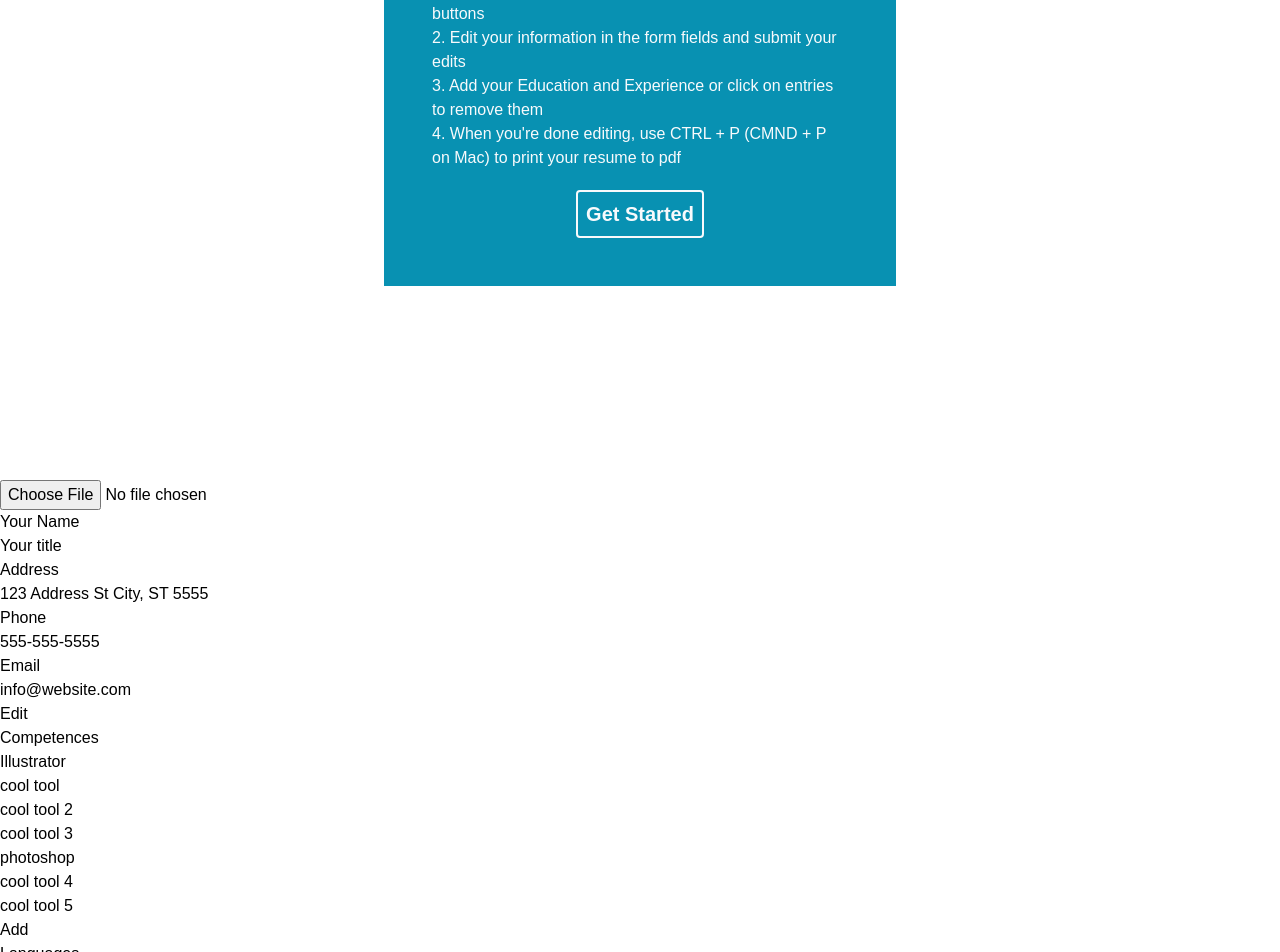
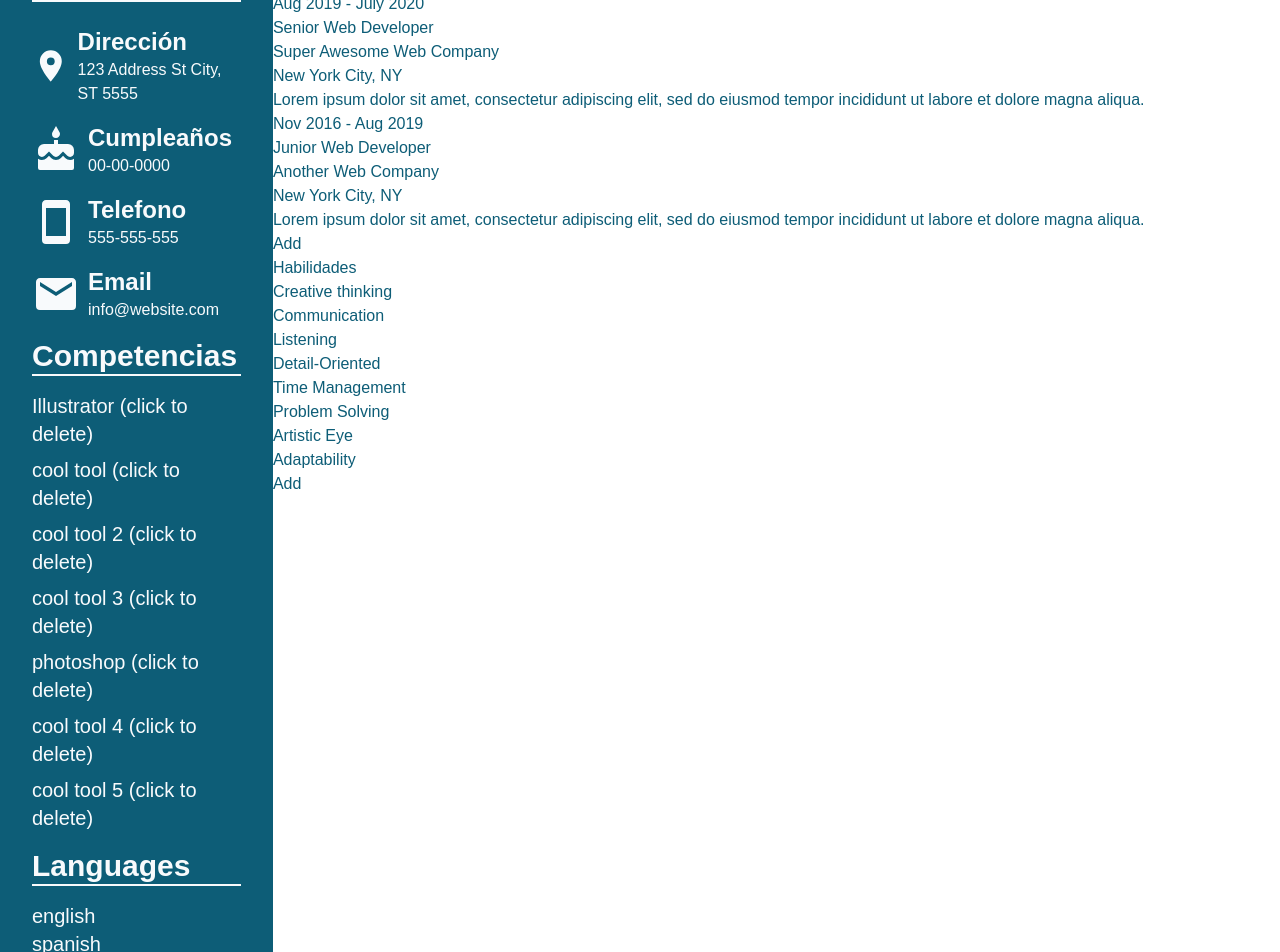
Before and after one commit to AngeloDiMortimer/CV-Application, a React (Create React App) app: page / in a window 1280 px wide. Shown: the part 320-1272 px from the top of the page. Built offline with nearby package versions, Linux system fonts and the light colour scheme; the HTML template or start-up script is replaced by a standard one.

Commit message:
Finished styling of first half

```diff
--- a/package.json
+++ b/package.json
@@ -3,6 +3,8 @@
   "version": "0.1.0",
   "private": true,
   "dependencies": {
+    "@mdi/js": "^7.2.96",
+    "@mdi/react": "^1.6.1",
     "@testing-library/jest-dom": "^5.16.5",
     "@testing-library/react": "^13.4.0",
     "@testing-library/user-event": "^13.5.0",
--- a/src/App.js
+++ b/src/App.js
@@ -1,12 +1,11 @@
 import React, { Component } from "react";
-import Instructions from "./components/Instructions";
 import Resume from "./components/Resume";
 
 class App extends Component {
   render() {
     return (
       <div id="App">
-        <Instructions />
+
         <Resume />
       </div>
     );
--- a/src/components/Aside.js
+++ b/src/components/Aside.js
@@ -6,7 +6,7 @@ import Languages from "./Languages";
 class Aside extends Component {
     render() {
         return (
-            <aside id="Aside">
+            <aside className="flex flex-col bg-customBlue text-slate-50 p-8 w-2/3" id="Aside">
                 <Info />
                 <Competences />
                 <Languages />
--- a/src/components/Competences.js
+++ b/src/components/Competences.js
@@ -10,32 +10,32 @@ class Competences extends Component {
             competences: [
                 {
                     id: uniqid(),
-                    competence: 'Illustrator'
+                    competence: 'Illustrator (click to delete)'
                 },
                 {
                     id: uniqid(),
-                    competence: 'cool tool'
+                    competence: 'cool tool (click to delete)'
                 },
                 {
                     id: uniqid(),
-                    competence: 'cool tool 2'
+                    competence: 'cool tool 2 (click to delete)'
                 },
                 {
                     id: uniqid(),
-                    competence: 'cool tool 3'
+                    competence: 'cool tool 3 (click to delete)'
                 },
 
                 {
                     id: uniqid(),
-                    competence: 'photoshop'
+                    competence: 'photoshop (click to delete)'
                 },
                 {
                     id: uniqid(),
-                    competence: 'cool tool 4'
+                    competence: 'cool tool 4 (click to delete)'
                 },
                 {
                     id: uniqid(),
-                    competence: 'cool tool 5'
+                    competence: 'cool tool 5 (click to delete)'
                 }
             ],
             edit: false
@@ -75,6 +75,11 @@ class Competences extends Component {
         })
     }
 
+    toggleBtn = () => {
+        const editBtn = document.getElementById("comp-btn");
+        editBtn.classList.toggle("hidden");
+    }
+
     render() {
         const {
             competence,
@@ -83,49 +88,68 @@ class Competences extends Component {
         } = this.state;
 
         return (
-            <div id="Competences">
-                <h2>Competences</h2>
-                <ul>
+            <>
+            <div id="Competences" onMouseEnter={this.toggleBtn} onMouseLeave={this.toggleBtn}>
+                <h2 className="text-3xl font-bold border-solid border-b-2 border-slate-50 mb-4">Competencias</h2>
+                <ul className="flex flex-col gap-2">
                     {competences.map(competence => {
                         return (
-                            <li className="hover:cursor-pointer" key={competence.id} onClick={() => this.handleRemove(competence.id)}>{competence.competence}</li>
+                            <li className="text-xl hover:cursor-pointer" key={competence.id} onClick={() => this.handleRemove(competence.id)}>{competence.competence}</li>
                         )
                     })}
                 </ul>
 
                 <button
-                    className="edit-toggle"
+                    className="edit-toggle hidden w-20 cursor-pointer mt-4 mb-2
+                    rounded-md border-solid border-2 border-white font-semibold
+                    transition-all duration-300
+                    hover:bg-slate-50 hover:text-customBlue"
+                    id="comp-btn"
                     type="button"
                     onClick={this.toggleEdit}
                 >
-                    Add
+                    Edit
                 </button>
+            </div>
+
 
                 {edit &&
-                    <form id="comp-add" className="edit-form">
-                        <label htmlFor="competence">Competence</label>
+                    <form id="comp-add" className="edit-form flex flex-col border-2 border-slate-50 mt-4 p-2">
+                        <label className="font-bold" htmlFor="competence">Competence</label>
                         <input
+                            className="border-solid border-b-2 border-white bg-transparent
+                            text-white placeholder-white focus:outline-none"
                             id="competence"
                             type="text"
                             value={competence}
                             onChange={this.handleCompChange}
                         />
 
+                        <div className="flex justify-between">
                         <button
+                            className="w-24 mt-4 mb-2 cursor-pointer
+                            rounded-md border-solid border-2 border-white font-semibold
+                            transition-all duration-300
+                            hover:bg-slate-50 hover:text-customBlue"
                             type="button"
                             onClick={this.onSubmitComp}
                         >
                             Add
                         </button>
                         <button
+                            className="w-24 mt-4 mb-2 cursor-pointer
+                            rounded-md border-solid border-2 border-white font-semibold
+                            transition-all duration-300
+                            hover:bg-slate-50 hover:text-customBlue"
                             type="button"
                             onClick={this.toggleEdit}
                         >
                             Close
                         </button>
+                        </div>
                     </form>
                 }
-            </div>
+            </>
         )
     }
 }
--- a/src/components/ImagePicker.js
+++ b/src/components/ImagePicker.js
@@ -27,18 +27,30 @@ const ImagePicker = () => {
         })
     }
 
+    const openFileSelection = () => {
+        const button = document.getElementById("contained-button-file");
+
+        button.click()
+      }
+
     return (
         <div>
-            <label htmlFor="contained-button-file">
                 {logo ? (
                     <span>
-                        <div>
-                            <img src={logo} alt="logo" />
+                        <div className="relative w-36 h-36 rounded-full hover:brightness-50
+                                hover:cursor-pointer">
+                            <img src={logo} alt="logo" className="rounded-full object-cover "
+                                onClick={openFileSelection}
+                            />
+
                         </div>
                     </span>
-                ): null}
-            </label>
+                ): (
+                    <div className="w-36 h-36 bg-slate-100 rounded-full hover:cursor-pointer hover:brightness-50" onClick={openFileSelection}></div>
+                )}
+
             <input
+                className="hidden"
                 id="contained-button-file"
                 type="file"
                 accept="image/*, png, jpeg, jpg"
--- a/src/components/Info.js
+++ b/src/components/Info.js
@@ -1,5 +1,10 @@
 import React, { Component } from "react";
 import ImagePicker from "./ImagePicker";
+
+import Icon from '@mdi/react';
+import { mdiMapMarker, mdiCakeVariant, mdiCellphone, mdiEmail } from '@mdi/js';
+
+
 
 class Info extends Component {
     constructor() {
@@ -9,6 +14,7 @@ class Info extends Component {
             name: '',
             title: '',
             address: '',
+            birthday: '',
             phone: '',
             email: '',
             edit: false
@@ -45,10 +51,21 @@ class Info extends Component {
         })
     }
 
+    handleBirthdayChange = (e) => {
+        this.setState({
+            birthday: e.target.value
+        })
+    }
+
     toggleEdit = () => {
         this.setState(prevState => ({
             edit: !prevState.edit
         }))
+    }
+
+    toggleBtn = () => {
+        const editBtn = document.getElementById("id-btn");
+        editBtn.classList.toggle("hidden");
     }
 
 
@@ -57,6 +74,7 @@ class Info extends Component {
             name,
             title,
             address,
+            birthday,
             phone,
             email,
             edit
@@ -66,77 +84,136 @@ class Info extends Component {
         return (
             <div id="Info">
                 <ImagePicker />
-                <div className="name">
+                <div className="name text-4xl font-bold mt-3">
 
                     <p>{name ? name : 'Your Name'}</p>
                 </div>
-                <div className="title">
+                <div className="title text-xl mb-7">
 
                     <p>{title ? title : 'Your title'}</p>
                 </div>
-                <div className="address">
-                    <h2>Address</h2>
+
+                <div className="contact" onMouseEnter={this.toggleBtn} onMouseLeave={this.toggleBtn}>
+                    <h1 className="text-3xl font-bold border-solid border-b-2 border-slate-50 mb-6">Contacto</h1>
+
+                    <div className="address flex flex-row items-center gap-2 mb-4">
+                        <Icon path={mdiMapMarker} size={2} />
+                        <div className="flex flex-col">
+                            <h2 className="text-2xl font-bold ">Dirección</h2>
                             <p>{address ? address : '123 Address St City, ST 5555'}</p>
                         </div>
-                <div className="phone">
-                    <h2>Phone</h2>
-                    <p>{phone ? phone : '555-555-5555'}</p>
                     </div>
-                <div className="email">
-                    <h2>Email</h2>
+
+                    <div className="birth flex flex-row items-center gap-2 mb-4">
+                        <Icon path={mdiCakeVariant} size={2} />
+                        <div className="flex flex-col">
+                            <h2 className="text-2xl font-bold ">Cumpleaños</h2>
+                            <p>{birthday ? birthday : '00-00-0000'}</p>
+                        </div>
+                    </div>
+
+                    <div className="phone flex flex-row items-center gap-2 mb-4">
+                        <Icon path={mdiCellphone} size={2} />
+                        <div className="flex flex-col">
+                            <h2 className="text-2xl font-bold ">Telefono</h2>
+                            <p>{phone ? phone : '555-555-555'}</p>
+                        </div>
+                    </div>
+                    <div className="email flex flex-row items-center gap-2 mb-4">
+                        <Icon path={mdiEmail} size={2} />
+                        <div className="flex flex-col">
+                            <h2 className="text-2xl font-bold ">Email</h2>
                             <p>{email ? email : 'info@website.com'}</p>
                         </div>
+                    </div>
+
                     <button
-                    className="edit-toggle"
+                    id="id-btn"
+                    className="edit-toggle hidden w-20 mb-2 cursor-pointer
+                    rounded-md border-solid border-2 border-white font-semibold
+                    transition-all duration-300
+                    hover:bg-slate-50 hover:text-customBlue"
                     type="button"
                     onClick={this.toggleEdit}
                 >
                     Edit
                 </button>
 
+                </div>
+
+
+
                 {edit &&
-                    <form id="intro-edit" className="edit-form">
-                        <label htmlFor="name">Name</label>
+                    <form id="intro-edit" className="edit-form flex flex-col gap-1 mb-4 border-2 border-slate-50 p-2">
+                        <label className="font-bold" htmlFor="name">Name</label>
                         <input
+                            className="border-solid border-b-2 border-white bg-transparent
+                            text-white placeholder-white focus:outline-none"
                             id="name"
                             type="text"
                             placeholder="Your Name"
                             onChange={this.handleNameChange}
                         />
 
-                        <label htmlFor="title">Title</label>
+                        <label className="font-bold" htmlFor="title">Title</label>
                         <input
+                            className="border-solid border-b-2 border-white bg-transparent
+                            text-white placeholder-white focus:outline-none"
                             id="title"
                             type="text"
                             placeholder="Your Title"
                             onChange={this.handleTitleChange}
                         />
 
-                        <label htmlFor="adress">Adress</label>
+                        <label className="font-bold" htmlFor="adress">Adress</label>
                         <input
+                            className="border-solid border-b-2 border-white bg-transparent
+                            text-white placeholder-white focus:outline-none"
                             id="adress"
                             type="text"
                             placeholder="123 Adress St City, ST 55555"
                             onChange={this.handleAdressChange}
                         />
 
-                        <label htmlFor="phone">Phone</label>
+                        <label className="font-bold" htmlFor="bd">Birthday</label>
                         <input
+                            className="border-solid border-b-2 border-white bg-transparent
+                            text-white placeholder-white focus:outline-none"
+                            id="bd"
+                            type="text"
+                            placeholder="xx-xx-xxxx"
+                            onChange={this.handleBirthdayChange}
+                        />
+
+                        <label className="font-bold" htmlFor="phone">Phone</label>
+                        <input
+                            className="border-solid border-b-2 border-white bg-transparent
+                            text-white placeholder-white focus:outline-none"
                             id="phone"
                             type="text"
+                            placeholder="555-555-555"
                             onChange={this.handlePhoneChange}
                         />
-                        <label htmlFor="email">Email</label>
+                        <label className="font-bold" htmlFor="email">Email</label>
                         <input
+                            className="border-solid border-b-2 border-white bg-transparent
+                            text-white placeholder-white focus:outline-none"
                             id="email"
                             type="text"
+                            placeholder="coolemail@something.com"
                             onChange={this.handleEmailChange}
                         />
+
+
                         <button
+                            className="edit-toggle w-24 mt-4 mb-2 cursor-pointer
+                            rounded-md border-solid border-2 border-white font-semibold
+                            transition-all duration-300
+                            hover:bg-slate-50 hover:text-customBlue"
                             type="button"
                             onClick={this.toggleEdit}
                         >
-                            Close Edit
+                            Close edit
                         </button>
                     </form>
 
--- a/src/components/Instructions.js
+++ /dev/null
@@ -1,50 +0,0 @@
-import React, { Component } from "react";
-
-class Instructions extends Component {
-    constructor() {
-        super();
-
-        this.state = {
-            instructions: true
-        }
-    }
-
-    toggleInstrucctions = () => {
-        this.setState(prevState => ({
-            instructions: !prevState.instructions
-        }))
-    }
-
-    render() {
-        return (
-            <div>
-                {this.state.instructions &&
-                    <div className="flex h-screen justify-center content-center" id="Instructions">
-                        <div className="container flex flex-col m-auto items-center w-2/5 p-12
-                        bg-cyan-600 text-slate-50 gap-5">
-                            <h2 className="text-3xl font-bold underline decoration-slate-50">How this app works</h2>
-                            <ul>
-                                <li>1. Hover over the areas of the resume to find Edit and Add buttons</li>
-                                <li>2. Edit your information in the form fields and submit your edits</li>
-                                <li>3. Add your Education and Experience or click on entries to remove them</li>
-                                <li>4. When you're done editing, use CTRL + P (CMND + P on Mac) to print your resume to pdf</li>
-                            </ul>
-
-                            <button
-                                className="text-xl font-bold border-slate-50 rounded border-2 p-2
-                                transition-all hover:bg-slate-50 hover:text-cyan-600"
-                                type="button"
-                                onClick={this.toggleInstrucctions}
-                            >
-                                Get Started
-                            </button>
-                        </div>
-                    </div>
-                }
-            </div>
-        )
-    }
-
-}
-
-export default Instructions;
--- a/src/components/Languages.js
+++ b/src/components/Languages.js
@@ -58,6 +58,11 @@ class Languages extends Component {
         })
     }
 
+    toggleBtn = () => {
+        const editBtn = document.getElementById("lang-btn");
+        editBtn.classList.toggle("hidden");
+    }
+
     render() {
         const {
             language,
@@ -66,18 +71,22 @@ class Languages extends Component {
         } = this.state;
 
         return (
-            <div id="Languages">
-                <h2>Languages</h2>
+            <div id="Languages" onMouseEnter={this.toggleBtn} onMouseLeave={this.toggleBtn}>
+                <h2 className="text-3xl font-bold border-solid border-b-2 border-slate-50 mt-4 mb-4">Languages</h2>
                 <ul>
                     {languages.map(language => {
                         return (
-                            <li className="hover:cursor-pointer" key={language.id} onClick={() => this.handleRemove(language.id)}>{language.language}</li>
+                            <li className="text-xl hover:cursor-pointer" key={language.id} onClick={() => this.handleRemove(language.id)}>{language.language}</li>
                         )
                     })}
                 </ul>
 
                 <button
-                    className="edit-toggle"
+                    className="edit-toggle hidden w-20 cursor-pointer mt-4 mb-2
+                    rounded-md border-solid border-2 border-white font-semibold
+                    transition-all duration-300
+                    hover:bg-slate-50 hover:text-customBlue"
+                    id="lang-btn"
                     type="button"
                     onClick={this.toggleEdit}
                 >
@@ -85,27 +94,39 @@ class Languages extends Component {
                 </button>
 
                 {edit &&
-                    <form id="comp-add" className="edit-form">
-                        <label htmlFor="language">Language</label>
+                    <form id="comp-add" className="edit-form flex flex-col border-2 border-slate-50 mt-4 p-2">
+                        <label className="font-bold" htmlFor="language">Language</label>
                         <input
+                        className="border-solid border-b-2 border-white bg-transparent
+                        text-white placeholder-white focus:outline-none"
                             id="language"
                             type="text"
                             value={language}
                             onChange={this.handleLangChange}
                         />
 
+                        <div className="flex justify-between">
                         <button
+                            className="w-24 mt-4 mb-2 cursor-pointer
+                            rounded-md border-solid border-2 border-white font-semibold
+                            transition-all duration-300
+                            hover:bg-slate-50 hover:text-customBlue"
                             type="button"
                             onClick={this.onSubmitComp}
                         >
                             Add
                         </button>
                         <button
+                            className="w-24 mt-4 mb-2 cursor-pointer
+                            rounded-md border-solid border-2 border-white font-semibold
+                            transition-all duration-300
+                            hover:bg-slate-50 hover:text-customBlue"
                             type="button"
                             onClick={this.toggleEdit}
                         >
                             Close
                         </button>
+                        </div>
                     </form>
                 }
             </div>
--- a/src/components/Resume.js
+++ b/src/components/Resume.js
@@ -8,9 +8,9 @@ import Skills from "./Skills";
 class Resume extends Component {
     render() {
         return (
-            <div id="Resume">
+            <div className="flex flex-row w-11/12" id="Resume">
                 <Aside />
-                <main>
+                <main className="flex flex-col text-customBlue">
                     <Intro />
                     <Education />
                     <Experience />
--- a/tailwind.config.js
+++ b/tailwind.config.js
@@ -4,7 +4,11 @@ module.exports = {
     "./src/**/*.{js,jsx,ts,tsx}",
   ],
   theme: {
-    extend: {},
+    extend: {
+      colors: {
+        customBlue: 'hsl(195, 80%, 26%)',
+      },
+    },
   },
   plugins: [],
 }
```
Also changed, not shown: 1 other file (tests, documents, lock files or other folders). Lines whose indentation alone changed are shown as unchanged.
